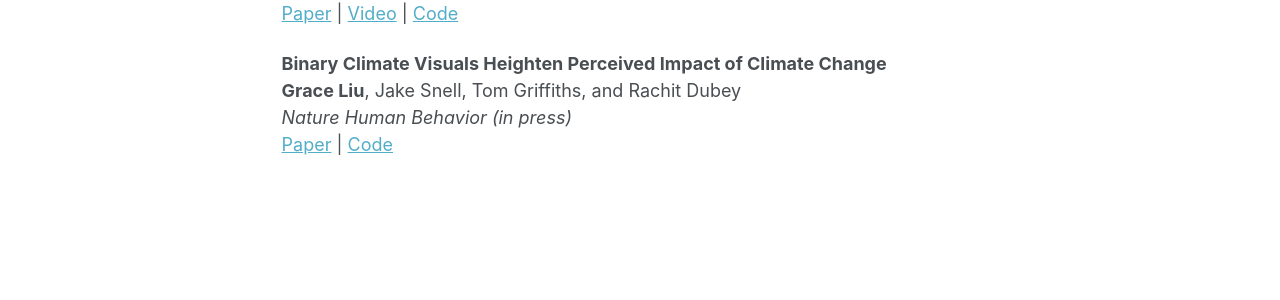
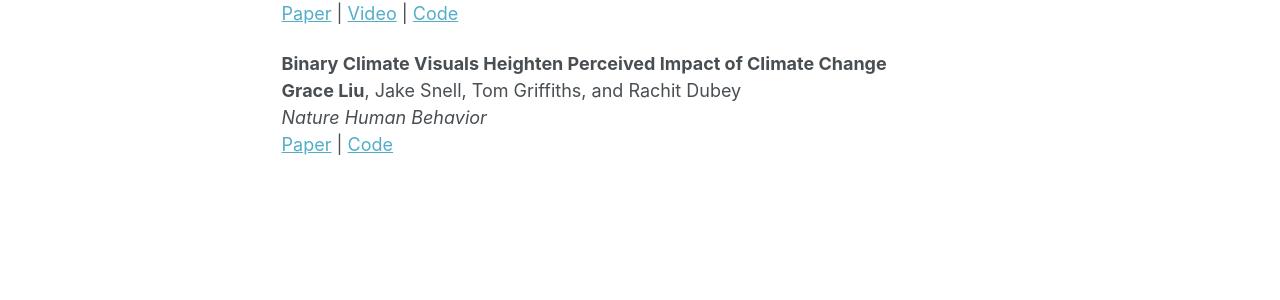
Before and after one commit to graliuce/graliuce.github.io, a Jekyll site: the page built from _pages/about.md, in a window 1280 px wide and 1067 px high. Shown: the part 487-787 px from the top of the window. Built offline with Jekyll 4.4.1, drawn with Linux system fonts in a browser that asks for light colours; some web fonts are replaced.

Commit message:
Update about.md

```diff
--- a/_pages/about.md
+++ b/_pages/about.md
@@ -19,5 +19,5 @@ Hi I'm Grace. I'm a first-year PhD student in the MLD department at CMU. I'm int
 
 **Binary Climate Visuals Heighten Perceived Impact of Climate Change**\
 **Grace Liu**, Jake Snell, Tom Griffiths, and Rachit Dubey\
-*Nature Human Behavior (in press)* \
-[Paper](https://rachit-dubey.github.io/images/binary_climate_ms.pdf) | [Code](https://github.com/graliuce/climate_change_detection)
+*Nature Human Behavior* \
+[Paper](https://osf.io/t3pj5_v1) | [Code](https://github.com/graliuce/climate_change_detection)
```
